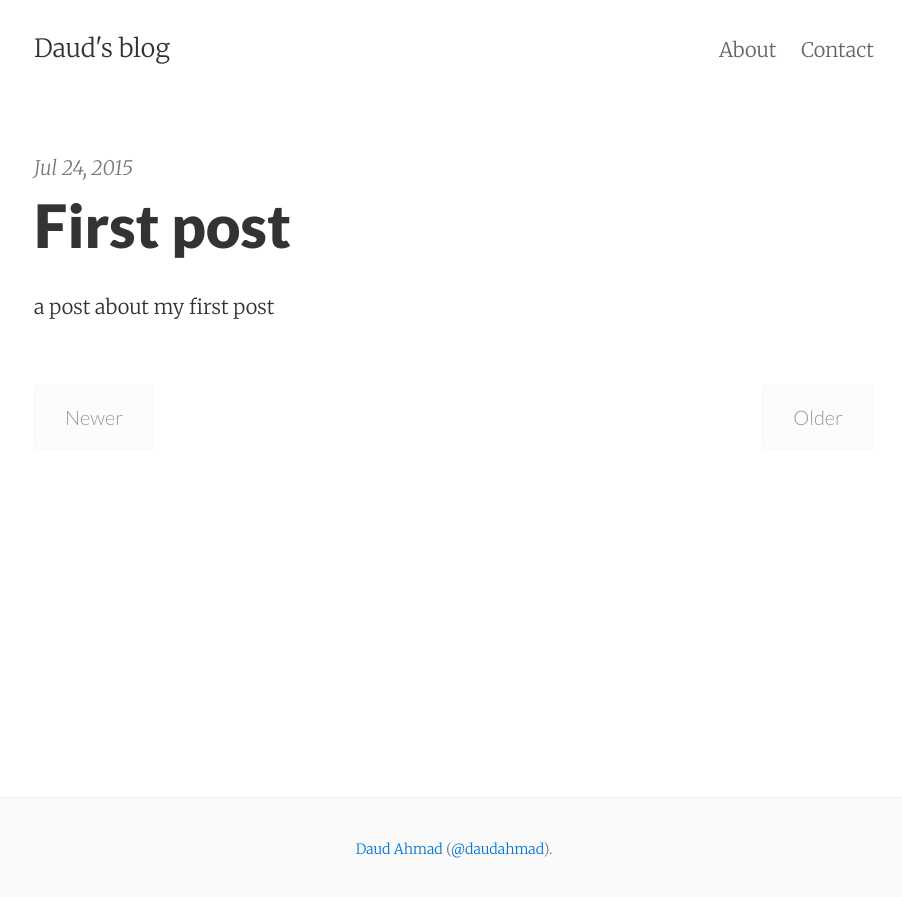
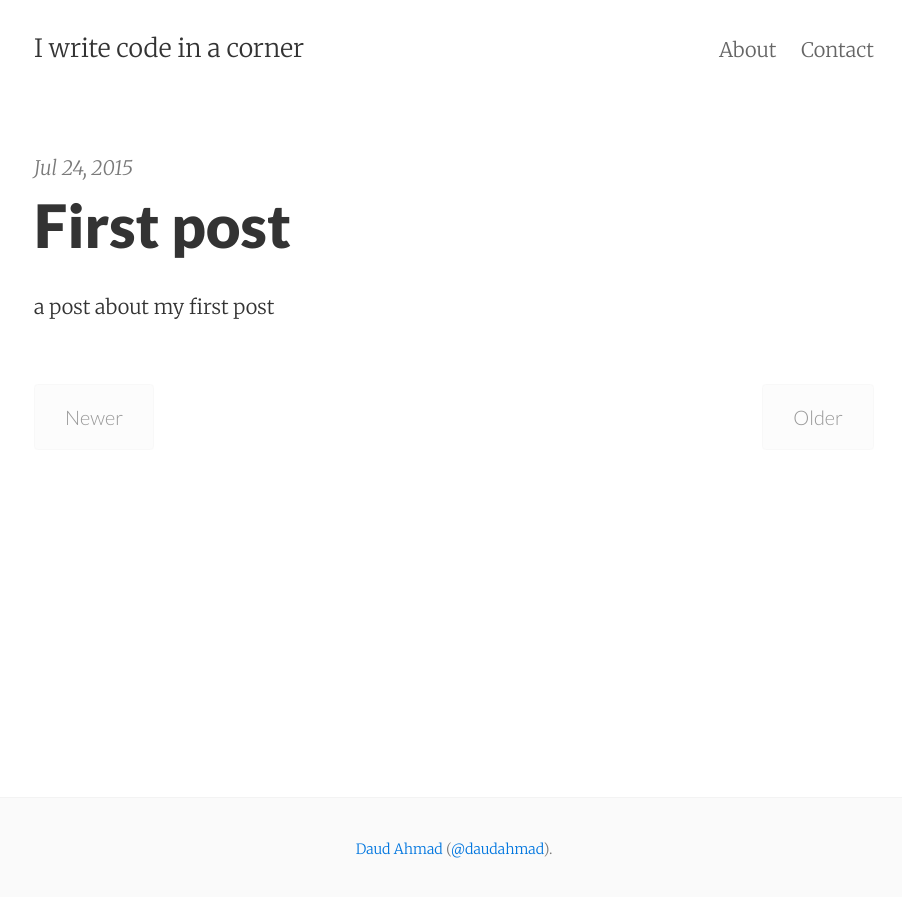
Before and after one commit to daudahmad/daudahmad1.github.io, a Jekyll site: the page built from index.html, in a window 1280 px wide. Shown: the top 897 px of the page, without its empty margins (186-1088 px from the left). Built offline with Jekyll 4.4.1, drawn with Linux system fonts in a browser that asks for light colours; nearby versions of some CDN libraries; the list of posts is cut into pages by our own code.

Commit message:
Update _config.yml

```diff
--- a/_config.yml
+++ b/_config.yml
@@ -1,8 +1,8 @@
 # Site settings
-title:       Daud's blog
+title:       I write code in a corner
 email:       daudahmedkhokhar@gmail.com
 author:      Daud Ahmad
-description: "I write code in a corner"
+description: "Daud's blog"
 baseurl:     ""
 url:         "http://daudahmad.github.io"
 
```
